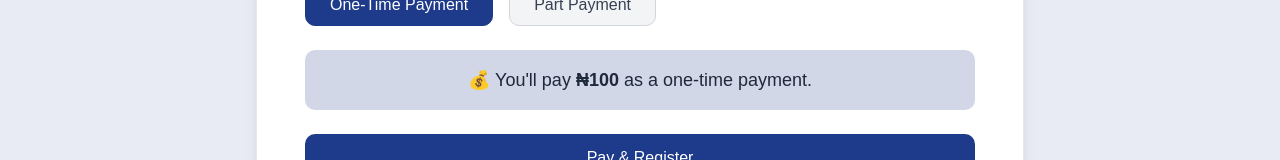
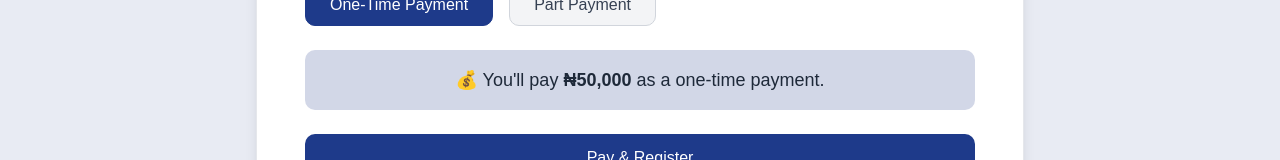
Before and after one commit to charles806/Stackmentor, a React (Vite) app: page /register in a window 1280 px wide. Shown: the part 777-937 px from the top of the page. Built offline with nearby package versions, Linux system fonts and the light colour scheme.

Commit message:
Final shii 😩

```diff
--- a/src/pages/Register.jsx
+++ b/src/pages/Register.jsx
@@ -16,16 +16,10 @@ const Register = () => {
   const [loading, setLoading] = useState(false);
   const [error, setError] = useState("");
 
-  // const prices = {
-  //   frontend: { oneTime: 50000, part: { upfront: 30000, later: 20000 } },
-  //   backend: { oneTime: 70000, part: { upfront: 42000, later: 28000 } },
-  //   fullstack: { oneTime: 100000, part: { upfront: 60000, later: 40000 } },
-  // };
-
   const prices = {
-    frontend: { oneTime: 100, part: { upfront: 50, later: 50 } }, // Changed from 50000
-    backend: { oneTime: 100, part: { upfront: 50, later: 50 } }, // Changed from 70000
-    fullstack: { oneTime: 100, part: { upfront: 50, later: 50 } }, // Changed from 100000
+    frontend: { oneTime: 50000, part: { upfront: 30000, later: 20000 } },
+    backend: { oneTime: 70000, part: { upfront: 42000, later: 28000 } },
+    fullstack: { oneTime: 100000, part: { upfront: 60000, later: 40000 } },
   };
 
   const currentPrice =
@@ -201,17 +195,12 @@ const Register = () => {
             {paymentType === "oneTime" ? (
               <p className="text-lg text-gray-800">
                 💰 You'll pay{" "}
-                <span className="font-semibold">
-                  ₦{currentPrice.toLocaleString()}
-                </span>{" "}
-                as a one-time payment.
+                <span className="font-semibold">₦{currentPrice.toLocaleString()}</span> as a
+                one-time payment.
               </p>
             ) : (
               <p className="text-lg text-gray-800">
-                💰 Pay{" "}
-                <span className="font-semibold">
-                  ₦{currentPrice.toLocaleString()}
-                </span>{" "}
+                💰 Pay <span className="font-semibold">₦{currentPrice.toLocaleString()}</span>{" "}
                 now and{" "}
                 <span className="font-semibold">
                   ₦{prices[course].part.later.toLocaleString()}
@@ -244,10 +233,7 @@ const Register = () => {
 
         <p className="mt-6 text-center text-sm text-gray-600">
           Already have an account?{" "}
-          <Link
-            to="/login"
-            className="text-[#1E3A8A] hover:underline font-medium"
-          >
+          <Link to="/login" className="text-[#1E3A8A] hover:underline font-medium">
             Login here
           </Link>
         </p>
```
